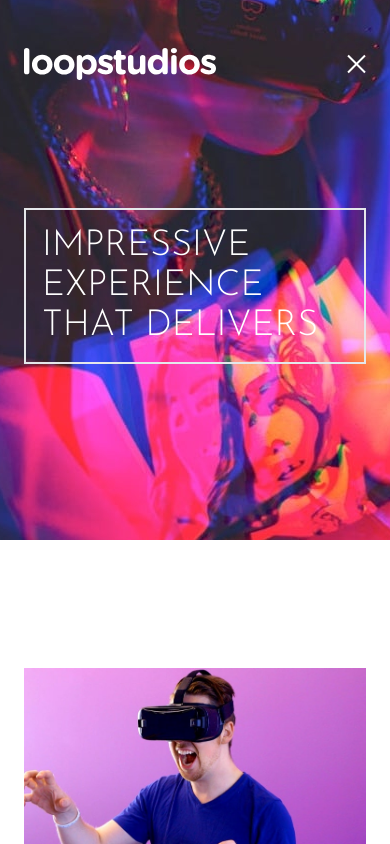
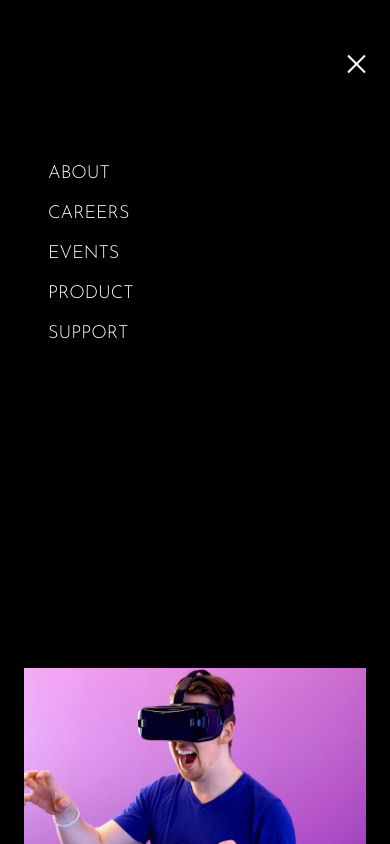
Before and after one commit to ogeeDeveloper/loopstudios, a website: page index.html in a window 390 px wide. Both pictures are taken after a click on the button 354 px from the left and 64 px from the top of the page. Shown: the top 844 px of the page. Drawn offline with Linux system fonts and the light colour scheme.

Commit message:
Added the hamburger menu items and also the javascript to toggle  the hamburger on small screen sizes

```diff
--- a/index.html
+++ b/index.html
@@ -9,6 +9,7 @@
     <link rel="preconnect" href="https://fonts.googleapis.com">
     <link rel="preconnect" href="https://fonts.gstatic.com" crossorigin>
     <link href="https://fonts.googleapis.com/css2?family=Alata&family=Josefin+Sans:wght@300&display=swap" rel="stylesheet">
+    <script src="javascripts/scripts.js" defer></script>
 </head>
 <body>
     <!-- Hero SSection -->
@@ -47,9 +48,9 @@
                             <div class="menu-group-hover"></div>
                         </div>
                     </div>
-                    <!-- TODO: Hamburger menu icon-->
+                    <!-- Hamburger menu icon-->
                     <div class="md:hidden">
-                        <button id="menu" type="button" class="open z-40 block hamburger md:hidden focus:outline-none">
+                        <button id="menu-btn" type="button" class="z-40 block hamburger md:hidden focus:outline-none">
                             <span class="hamburger-top"></span>
                             <span class="hamburger-middle"></span>
                             <span class="hamburger-buttom"></span>
@@ -57,7 +58,14 @@
                     </div>
                 </div>
             </nav>
-            <!-- TODO: Hamburger menu items -->
+            <!-- Hamburger menu items -->
+            <div id="menu" class="absolute top-0 bottom-0 left-0 hidden flex-col self-end w-full min-h-screen py-1 pt-40 pl-12 space-y-3 uppercase text-lg text-white bg-black">
+                <a href="#" class="hover:text-pink-500">About</a>
+                <a href="#" class="hover:text-pink-500">Careers</a>
+                <a href="#" class="hover:text-pink-500">Events</a>
+                <a href="#" class="hover:text-pink-500">Product</a>
+                <a href="#" class="hover:text-pink-500">Support</a>
+            </div>
 
             <div class="max-w-lg mt-32 mb-32 p-4 font-sans text-4xl text-white uppercase border-2 md:p-10 md:m-32 md:mx-0">
                 Impressive Experience that delivers
@@ -164,7 +172,7 @@
                     <!-- Desktop Image -->
                     <img src="images/desktop/image-from-above.jpg" class="hidden w-full duration-200 md:block group-hover:scale-110">
                     <!-- Mobile Image -->
-                    <img src="images/mobile/imagefrom-above.jpg" class="md:hidden w-full">
+                    <img src="images/mobile/image-from-above.jpg" class="md:hidden w-full">
 
                     <!-- Item Gradient -->
                     <div class="item-gradient"></div>
--- /dev/null
+++ b/javascripts/scripts.js
@@ -0,0 +1,12 @@
+const menu = document.getElementById('menu')
+
+const navToggleHandler = ()=>{
+    // add the 'open' class to the menu button when it is clicked
+    menuButton.classList.toggle('open') // the toggle will allow you to toggle the open class on or off
+    menu.classList.toggle('flex')
+    menu.classList.toggle('hidden')
+}
+
+// Bind the id menu-btn to the variable menuButton
+const menuButton = document.getElementById('menu-btn')
+menuButton.addEventListener('click', navToggleHandler)
```
Also changed, not shown: css/style.css.
